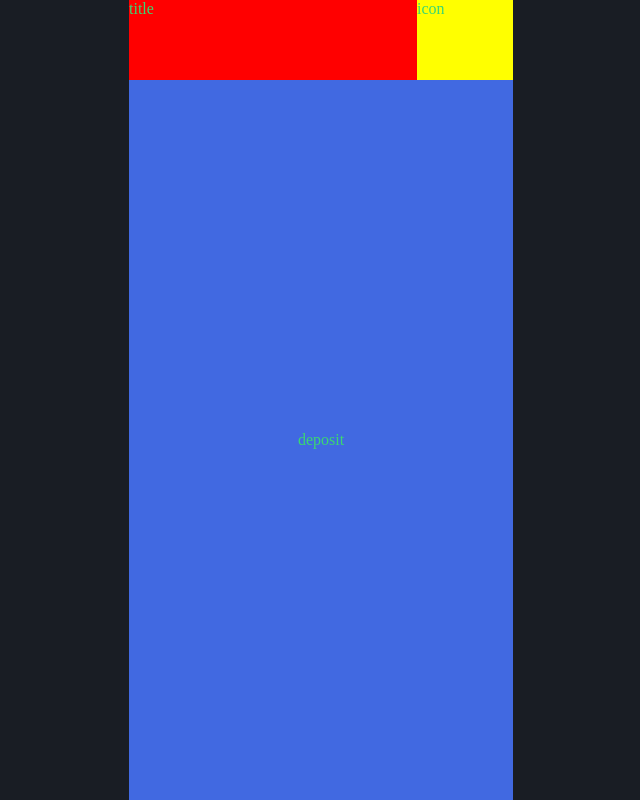
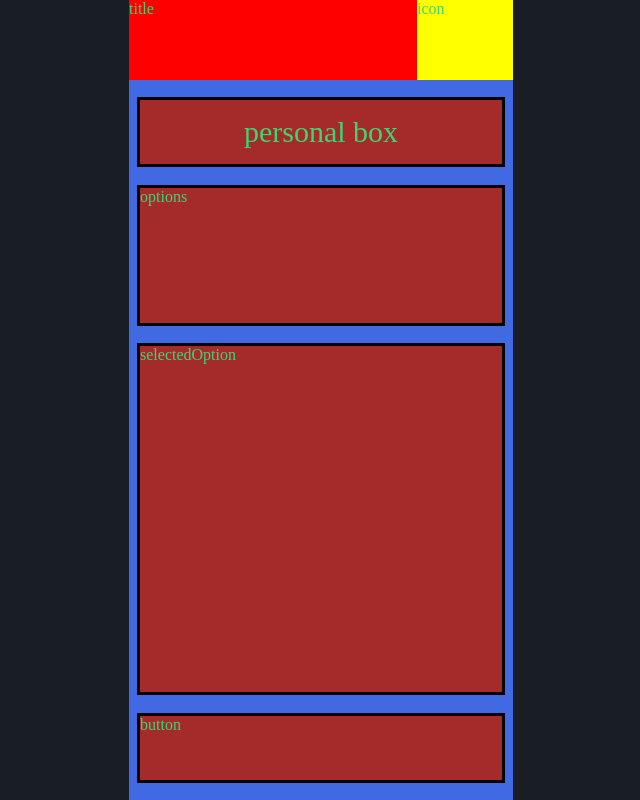
Before and after one commit to tahrer007/E-Penny-Bank, a React (Create React App) app in the folder client/: page /deposit in a window 1280 px wide. Shown: the whole page, without its empty margins (319-959 px from the left). Built offline with nearby package versions, Linux system fonts and the light colour scheme.

Commit message:
deposit page

```diff
--- a/client/src/App.scss
+++ b/client/src/App.scss
@@ -18,18 +18,19 @@
   scrollbar-width: none;
   padding: 0;
 
-
-
   .pageContainer {
+    padding: 0.5em;
     background-color: royalblue;
     display: flex;
     flex-direction: column;
-    justify-content: center;
+    justify-content: space-around;
     align-items: center;
     height: 90%;
     width: $appWidth;
+
+
     @media (orientation: portrait) and (max-width: $smallScreen) {
       width: 100%;
     }
+  }
 }
-}
--- a/client/src/pages/deposit/Deposit.jsx
+++ b/client/src/pages/deposit/Deposit.jsx
@@ -1,10 +1,23 @@
-import React , {useState , useEffect} from "react";
-import "./deposit.scss" ;
+import React, { useState, useEffect } from "react";
+import "./deposit.scss";
 
-const Deposit= ()=>{
+const Deposit = () => {
+  const [randomSelected, setRandomSlected] = useState(true);
+  return (
+    <div className="pageContainer depositPage">
+      <div className="boxName">personal box</div>
+      <div className="optionsBox">
 
-    return(<div className="pageContainer DepositPage">deposit</div>)
+        options
+        {/*<div onChange={this.onChangeValue}>
+        <input type="radio" value="Random " name="gender" /> Male
+        <input type="radio" value="Female" name="gender" /> Female
+  </div>*/}
+      </div>
+      <div className="selectedOption">selectedOption</div>
+      <div className="submitBtn"> button</div>
+    </div>
+  );
+};
 
-}
-
-export default Deposit ;
+export default Deposit;
--- a/client/src/pages/deposit/deposit.scss
+++ b/client/src/pages/deposit/deposit.scss
@@ -0,0 +1,31 @@
+@import "global.scss";
+
+.depositPage {
+  background-color: red;
+
+
+  > * {
+    border: 3px solid black;
+    background-color: brown;
+    width: 100%;
+
+  }
+  .boxName {
+    height: 10%;
+    display: flex;
+    align-items: center;
+    justify-content: center;
+    font : 30px bold ;
+  }
+  .optionsBox {
+    display: flex;
+
+    height: 20%;
+  }
+  .selectedOption {
+    height: 50%;
+  }
+  .submitBtn {
+    height: 10%;
+  }
+}
```
